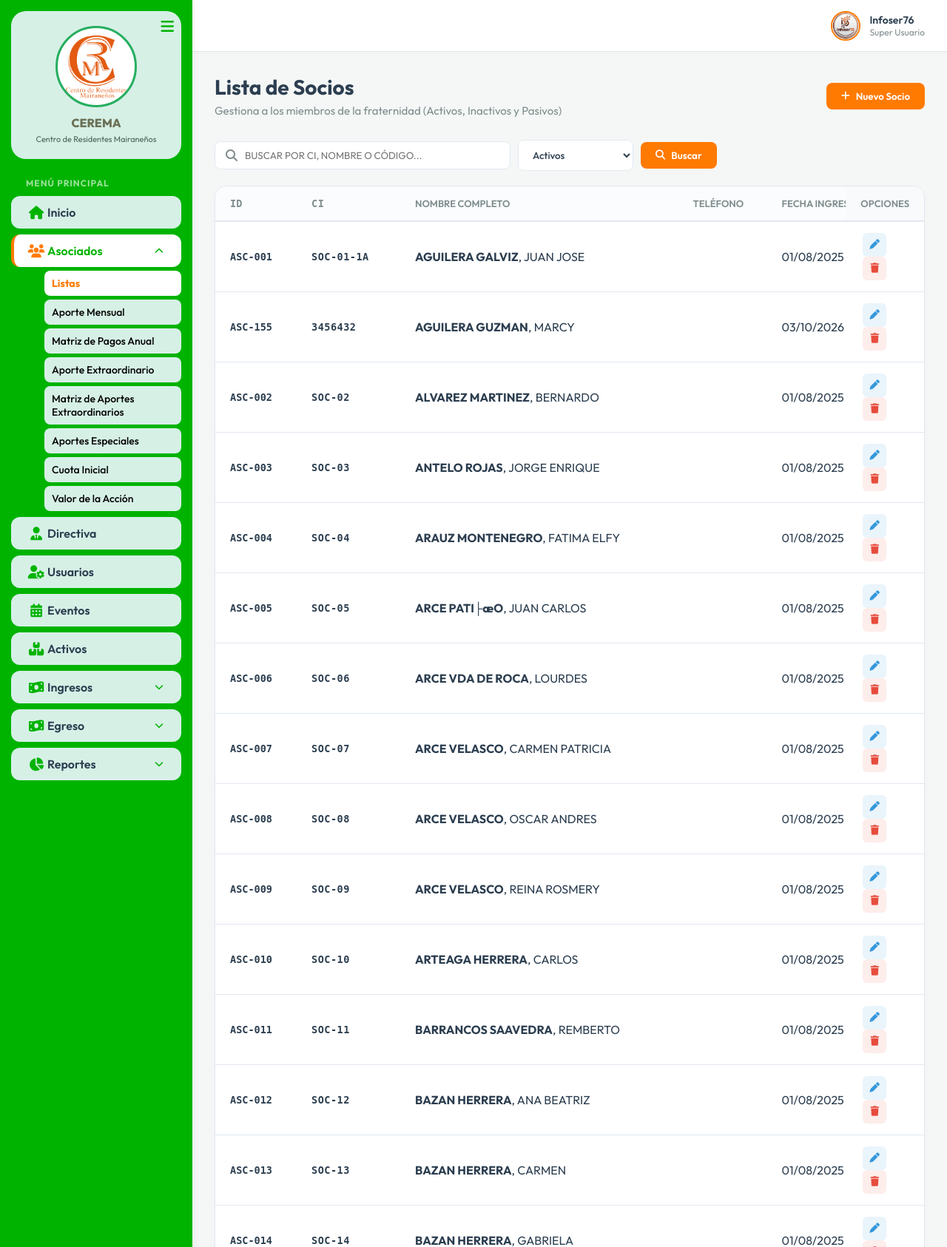
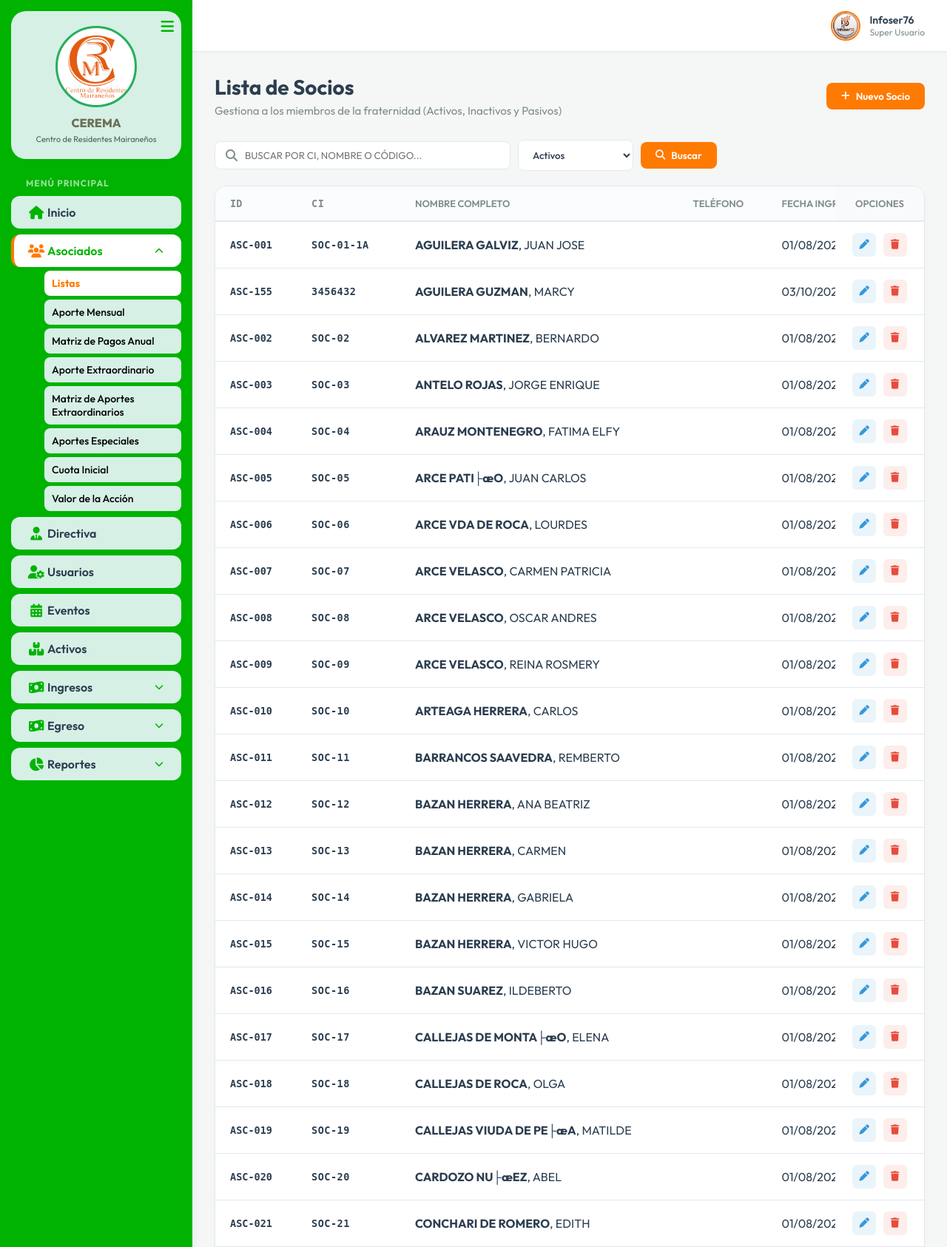
Before and after one commit to rrivadineirac-hub/cerema, a PHP site: page /Controller/socio.controller.php in a window 1280 px wide. Shown: the top 1686 px of the page at 74% size. Run offline with PHP 8.4, Linux system fonts and the light colour scheme; a user stored in the database is signed in; data comes from the database, SQL or seed files in the repository.

Commit message:
Socios: iconos de opciones en una sola fila

```diff
--- a/css/socio.css
+++ b/css/socio.css
@@ -38,9 +38,13 @@
     z-index: 3;
 }
 .table-container .data-table td.actions-col {
-    display: table-cell;
+    display: table-cell !important;
+    white-space: nowrap !important;
+    min-width: 100px;
 }
 .table-container .data-table td.actions-col .btn-icon {
+    display: inline-flex !important;
+    vertical-align: middle;
     margin: 0 3px;
 }
 
```
